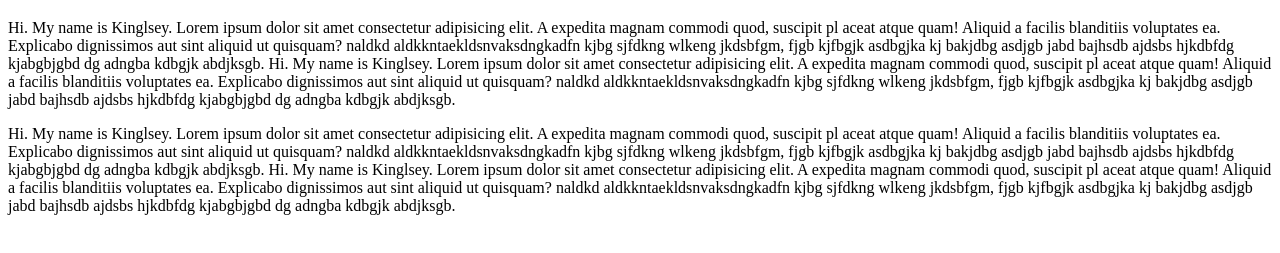
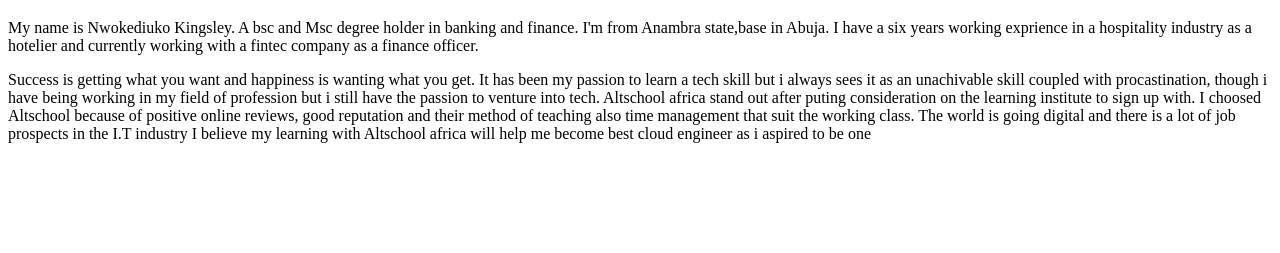
Before and after one commit to Klinzy02/Assignment, a plain HTML site: page index.html in a window 1280 px wide. Shown: the part 113-366 px from the top of the page. Drawn offline with Linux system fonts and the light colour scheme.

Commit message:
write up about myself

```diff
--- a/index.html
+++ b/index.html
@@ -17,24 +17,23 @@
 
         <!-- first paragaraph -->
         <p>
-            Hi. My name is Kinglsey. Lorem ipsum dolor sit amet consectetur adipisicing elit. A expedita magnam commodi quod, suscipit pl
-            aceat atque quam! Aliquid a facilis blanditiis voluptates ea. Explicabo dignissimos aut sint aliquid ut quisquam? naldkd
-            aldkkntaekldsnvaksdngkadfn kjbg sjfdkng wlkeng jkdsbfgm, fjgb kjfbgjk asdbgjka kj bakjdbg asdjgb jabd bajhsdb ajdsbs hjkdbfdg
-            kjabgbjgbd  dg adngba kdbgjk abdjksgb. Hi. My name is Kinglsey. Lorem ipsum dolor sit amet consectetur adipisicing elit.
-            A expedita magnam commodi quod, suscipit pl aceat atque quam! Aliquid a facilis blanditiis voluptates ea. Explicabo dignissimos
-            aut sint aliquid ut quisquam? naldkd aldkkntaekldsnvaksdngkadfn kjbg sjfdkng wlkeng jkdsbfgm, fjgb kjfbgjk asdbgjka kj bakjdbg
-            asdjgb jabd bajhsdb ajdsbs hjkdbfdg kjabgbjgbd  dg adngba kdbgjk abdjksgb.
+             My name is Nwokediuko Kingsley. A bsc and Msc degree holder in banking and finance.
+             I'm from Anambra state,base in Abuja. I have a six years working exprience in a hospitality
+             industry as a hotelier and currently working with a fintec company as a finance officer.
         </p>
 
         <!-- second paragraph -->
         <p>
-            Hi. My name is Kinglsey. Lorem ipsum dolor sit amet consectetur adipisicing elit. A expedita magnam commodi quod, suscipit pl
-            aceat atque quam! Aliquid a facilis blanditiis voluptates ea. Explicabo dignissimos aut sint aliquid ut quisquam? naldkd
-            aldkkntaekldsnvaksdngkadfn kjbg sjfdkng wlkeng jkdsbfgm, fjgb kjfbgjk asdbgjka kj bakjdbg asdjgb jabd bajhsdb ajdsbs hjkdbfdg
-            kjabgbjgbd  dg adngba kdbgjk abdjksgb. Hi. My name is Kinglsey. Lorem ipsum dolor sit amet consectetur adipisicing elit.
-            A expedita magnam commodi quod, suscipit pl aceat atque quam! Aliquid a facilis blanditiis voluptates ea. Explicabo dignissimos
-            aut sint aliquid ut quisquam? naldkd aldkkntaekldsnvaksdngkadfn kjbg sjfdkng wlkeng jkdsbfgm, fjgb kjfbgjk asdbgjka kj bakjdbg
-            asdjgb jabd bajhsdb ajdsbs hjkdbfdg kjabgbjgbd  dg adngba kdbgjk abdjksgb.
+            Success is getting what you want and happiness is wanting what you get. It has been my passion
+            to learn a tech skill but i always sees it as an unachivable skill coupled with procastination,
+            though i have being working in my field of profession but i still have the passion to venture into tech.
+            Altschool africa stand out after puting consideration on the learning institute to sign up with.
+            I choosed Altschool because of positive online reviews, good reputation and their method of teaching also time management
+            that suit the working class. The world is going digital and there is a lot of job prospects in the I.T industry
+            I believe my learning with Altschool africa will help me become best cloud engineer as i aspired to be one
+
+
+
         </p>
     </body>
 </html>
```
Also changed, not shown: contact.html (+1 -1 lines).
